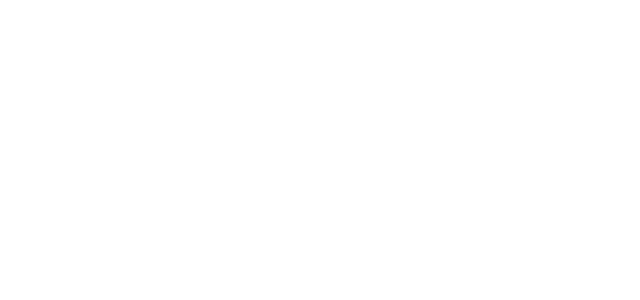
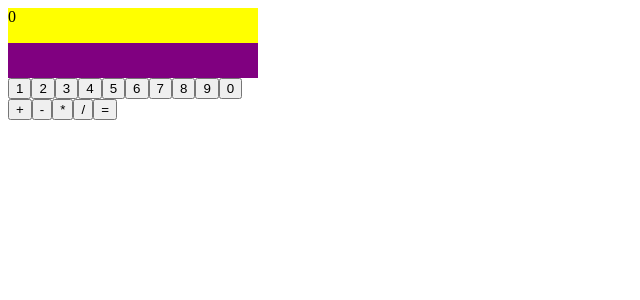
Before and after one commit to lawal-mj/react-calculator, a React (Create React App) app: page / in a window 1280 px wide. Shown: the top 300 px of the page, without its empty margins (0-640 px from the left). Built offline with nearby package versions, Linux system fonts and the light colour scheme.

Commit message:
add basic new design, nothing fancy

```diff
--- a/src/App.js
+++ b/src/App.js
@@ -1,7 +1,26 @@
+import Numpad from "./Numpad"
+import InputBox from "./InputBox"
+import OutputBox from "./OutputBox"
+import { useState } from "react"
+
 export default function App(){
+
+    const [ inputValue, setInputValue ] = useState(0)
+
+    function updateInput(e){
+        setInputValue(inputValue + e.target.textContent)
+    }
+
+    function signAction(){
+        console.log("This is a sign")
+    }
+
+
     return(
         <div>
-
+            <InputBox input={inputValue} />
+            <OutputBox />
+            <Numpad sign={signAction} update={updateInput} />
         </div>
     )
 }
--- a/src/InputBox.js
+++ b/src/InputBox.js
@@ -1,6 +1,6 @@
 export default function InputBox(props){
     return (
-        <div>
+        <div className="box-1">
             {props.input}
         </div>
     )
--- /dev/null
+++ b/src/Numpad.js
@@ -0,0 +1,28 @@
+export default function Numpad(props) {
+  return (
+    <div>
+
+      <div>
+        <button onClick={props.update}>1</button>
+        <button onClick={props.update}>2</button>
+        <button onClick={props.update}>3</button>
+        <button onClick={props.update}>4</button>
+        <button onClick={props.update}>5</button>
+        <button onClick={props.update}>6</button>
+        <button onClick={props.update}>7</button>
+        <button onClick={props.update}>8</button>
+        <button onClick={props.update}>9</button>
+        <button onClick={props.update}>0</button>
+      </div>
+
+      <div>
+        <button onClick={props.sign}>+</button>
+        <button onClick={props.sign}>-</button>
+        <button onClick={props.sign}>*</button>
+        <button onClick={props.sign}>/</button>
+        <button onClick={props.sign}>=</button>
+
+      </div>
+    </div>
+  );
+}
--- a/src/OutputBox.js
+++ b/src/OutputBox.js
@@ -1,6 +1,6 @@
-export default function OutputBox(){
+export default function OutputBox(props){
     return (
-        <div>
+        <div className="box-2">
             {props.output}
         </div>
     )
--- a/src/index.css
+++ b/src/index.css
@@ -1,3 +1,16 @@
-@tailwind base;
+/* @tailwind base;
 @tailwind components;
-@tailwind utilities;
+@tailwind utilities; */
+
+
+.box-2 {
+    width: 250px;
+    height: 35px;
+    background-color: purple;
+}
+
+.box-1 {
+    width: 250px;
+    height: 35px;
+    background-color: yellow;
+}
--- a/src/index.js
+++ b/src/index.js
@@ -1,6 +1,6 @@
 import React from 'react';
 import ReactDOM from 'react-dom/client';
-// import './index.css';
+import './index.css';
 import App from './App';
 
 const root = ReactDOM.createRoot(document.getElementById('root'));
```
